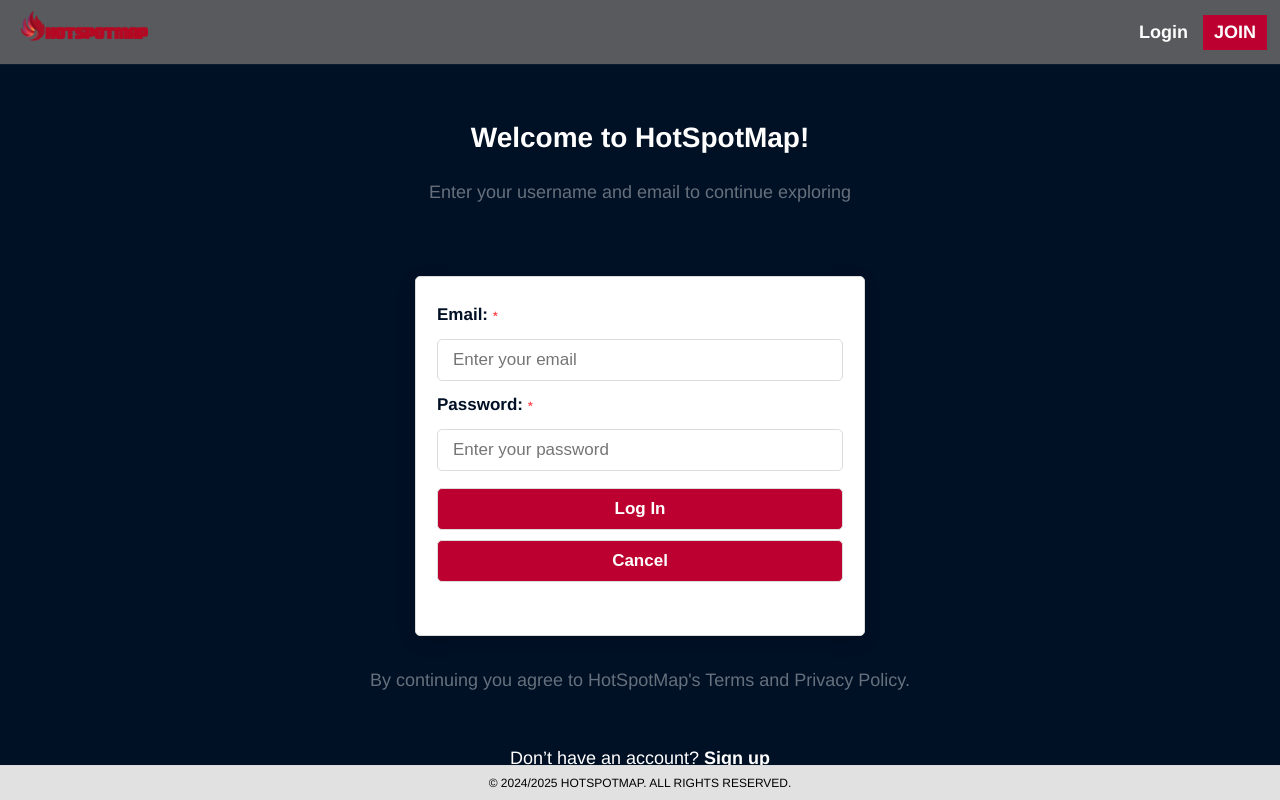
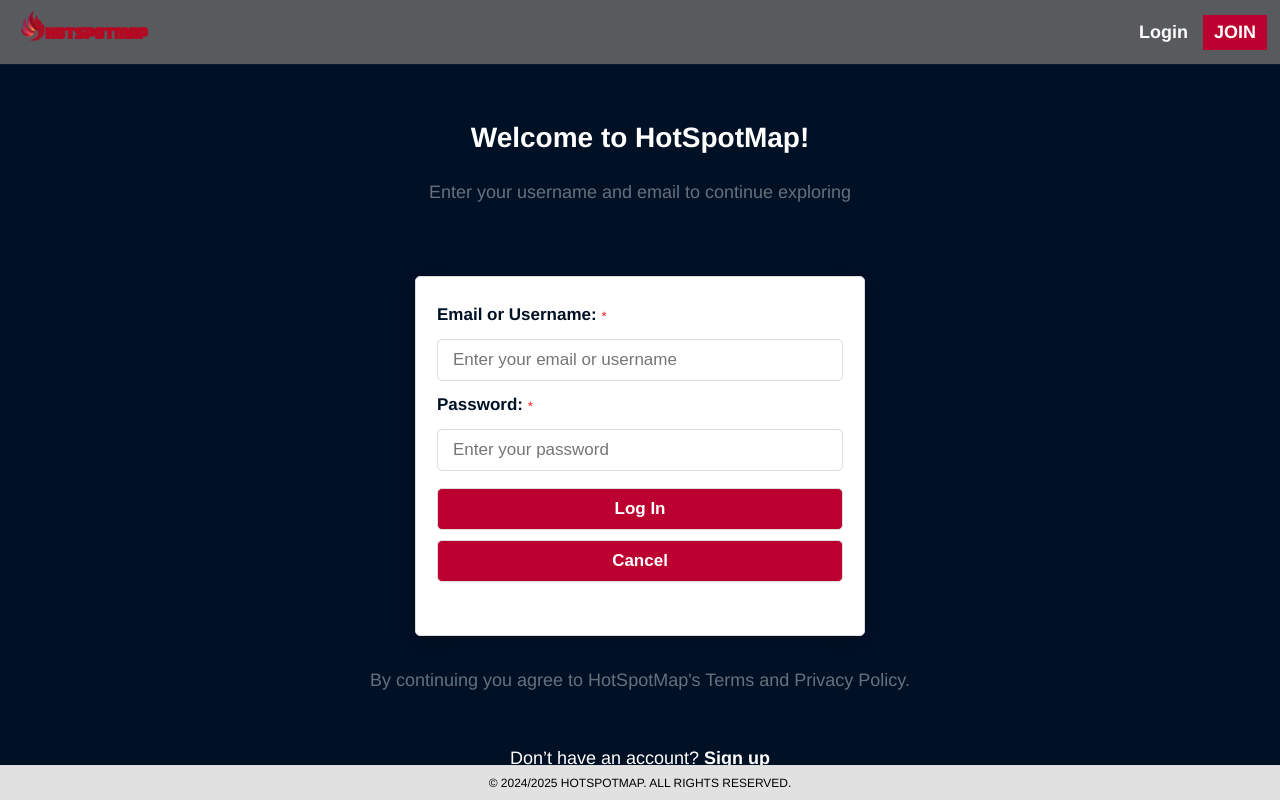
Before and after one commit to camilasalmeida/react-hot-spot-map-front-end, a React (Vite) app: page /signin in a window 1280 px wide. Built offline with nearby package versions, Linux system fonts and the light colour scheme; no server answers.

Commit message:
base styling dashboard page

```diff
--- a/src/components/Dashboard/Dashboard.jsx
+++ b/src/components/Dashboard/Dashboard.jsx
@@ -6,6 +6,7 @@
 
     return (
         <main className={styles.container}>
+            <section className={styles.box}>
                     <section className={styles.splash}>
                     <h1>Welcome, {user.username.toUpperCase()}!</h1>
                     </section>
@@ -16,6 +17,7 @@
                     of all of your secrets Spots. 🗝️
                     </p>
                     </section>
+            </section>
 
         </main>
     )
--- a/src/components/Dashboard/Dashboard.module.css
+++ b/src/components/Dashboard/Dashboard.module.css
@@ -2,37 +2,31 @@
     min-height: 100vh;
     display: flex;
     flex-direction: column;
-    background-color: blue;
-    /* align-items: center;
-    justify-content: flex-start;
-    background-color: #f8f9fa;
-    padding: 20px; */
   }
 
-
+.box {
+  display: flex;
+  flex-direction: column;
+  justify-content: center;
+  align-items: center;
+  padding: 90px;
+}
 
 .splash {
   display: flex;
-    background-color: yellow;
-    /* flex-direction: center;
+  flex-direction: column;
   justify-content: center;
+  align-items: center;
+  padding:10px ;
   text-align: center;
-    padding: 50px 0px 30px 0px;
-  } */
 }
 
 .about {
   display: flex;
-    background-color: aqua;
-    /* flex-direction: center;
+  flex-direction: column;
   justify-content: center;
+  align-items: center;
+  padding: 10px 90px;
   text-align: center;
-    padding: 15px 50px;
-    text-align: center; */
 
 }
-
-  @media only screen and (max-width: 540px) {
-    .container {
-      padding: 8px 0;
-    }}
--- a/src/components/SigninForm/SigninForm.jsx
+++ b/src/components/SigninForm/SigninForm.jsx
@@ -7,8 +7,7 @@
   const navigate = useNavigate();                                                  // Add this for navigation purposes.
   const [message, setMessage] = useState(['']);
   const [formData, setFormData] = useState({
-    username: '',
-    email: '',
+    identifier: '', // Single field for email or username
     password: '',
   });
 
@@ -25,7 +24,6 @@
     e.preventDefault();
     try {
       const user = await authService.signin(formData)                         // TODO build signin service function
-
       props.setUser(user);
       navigate('/');
     } catch (err) {
@@ -59,15 +57,15 @@
           />
         </div> */}
         <div>
-          <label htmlFor="email">Email:</label>
+          <label htmlFor="identifier">Email or Username:</label>
           <input
-            type="email"
+            type="text" // Changed to text to allow both email and username
             autoComplete="off"
-            id="email"
-            value={formData.email}
-            name="email"
+            id="identifier"
+            value={formData.identifier}
+            name="identifier"
             onChange={handleChange}
-            placeholder="Enter your email"
+            placeholder="Enter your email or username"
           />
         </div>
         <div>
```
Lines whose indentation alone changed are shown as unchanged.
